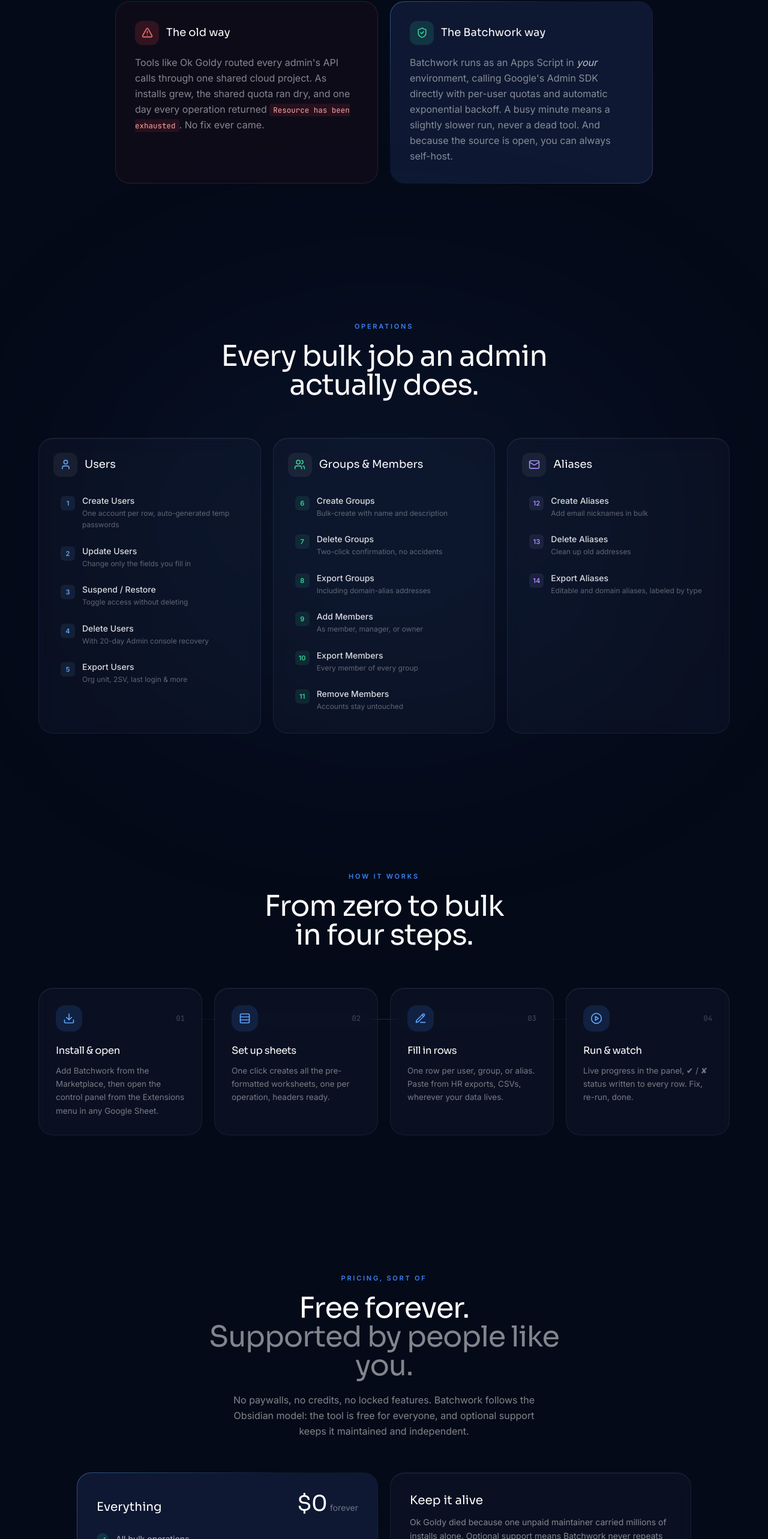
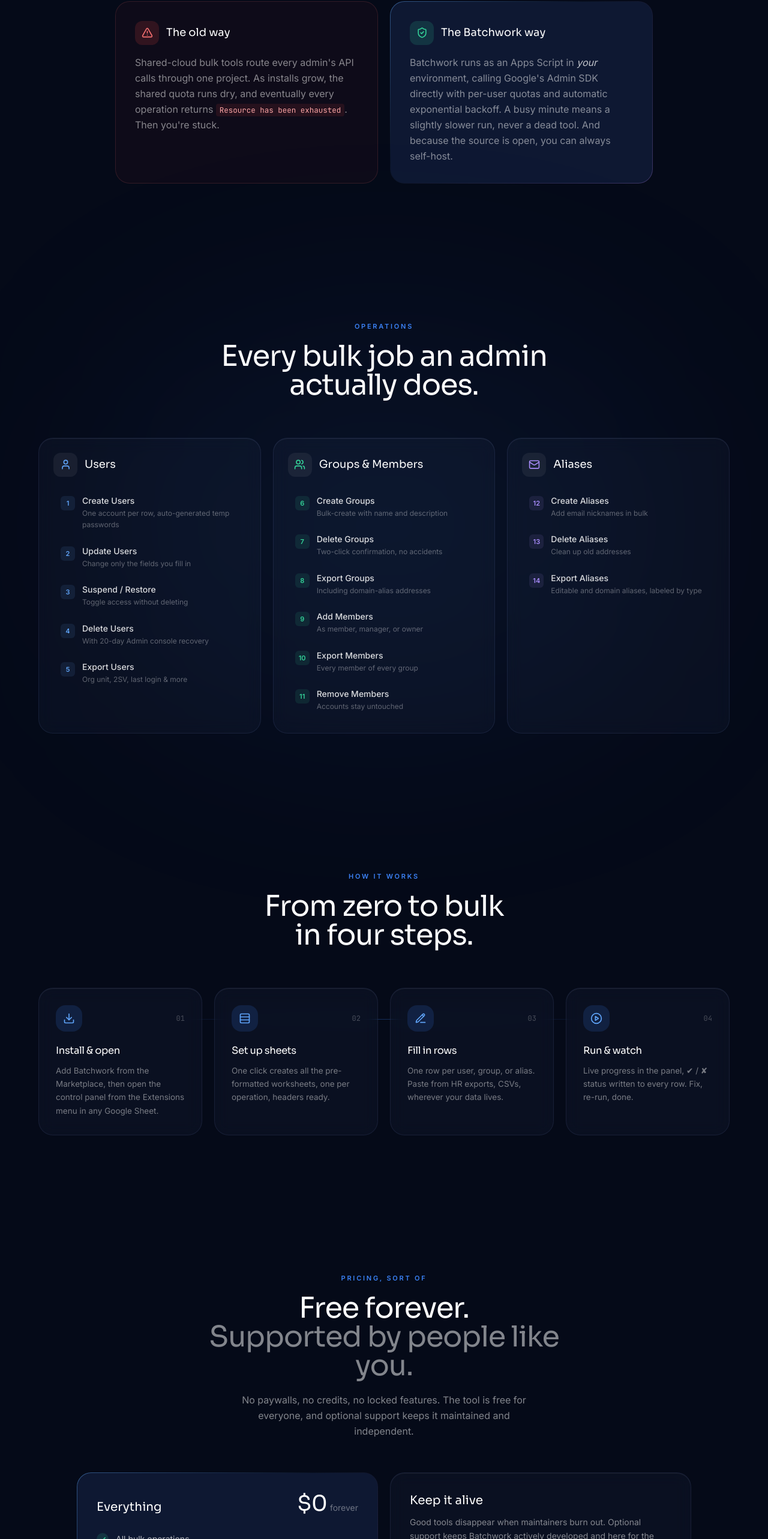
Before and after one commit to Batchwork/Batchwork-for-Google-Workspace, a React (Vite) app in the folder website/: page / in a window 1280 px wide. Shown: the part 1280-3846 px from the top of the page at 60% size. Built offline with nearby package versions, Linux system fonts and the light colour scheme; the HTML template or start-up script is replaced by a standard one.

Commit message:
Remove Ok Goldy and Obsidian references from copy

```diff
--- a/website/src/components/FAQ.tsx
+++ b/website/src/components/FAQ.tsx
@@ -12,8 +12,8 @@
     a: "Nowhere. Batchwork runs entirely inside Google's infrastructure between your spreadsheet and Google's own Admin API. There are no third-party servers, no analytics, and no data collection. Your directory data never leaves your Google tenant.",
   },
   {
-    q: "Will it hit API rate limits like Ok Goldy did?",
-    a: "No, that failure mode is designed out. Every API call retries with exponential backoff and jitter, Admin SDK quotas are enforced per-user (so one admin can't starve another), and heavy users can self-host the open source in their own cloud project with their own quota.",
+    q: "Will it hit API rate limits?",
+    a: "Unlikely. Every API call retries with exponential backoff and jitter, Admin SDK quotas are enforced per-user (so one admin can't starve another), and heavy users can self-host the open source in their own cloud project with their own quota.",
   },
   {
     q: "What happens if a batch fails halfway?",
@@ -21,7 +21,7 @@
   },
   {
     q: "Is it really free? What's the catch?",
-    a: "Really free, no catch. All operations, unlimited rows, forever. Batchwork is user-supported like Obsidian: optional supporter contributions and honor-system commercial licenses fund maintenance. Paywalling admin tooling is how tools end up abandoned.",
+    a: "Really free, no catch. All operations, unlimited rows, forever. Optional supporter contributions and honor-system commercial licenses fund maintenance. No features are ever paywalled.",
   },
   {
     q: "Can MSPs use it across client tenants?",
--- a/website/src/components/Story.tsx
+++ b/website/src/components/Story.tsx
@@ -37,13 +37,13 @@
               <h3 className="font-heading text-lg font-600">The old way</h3>
             </div>
             <p className="mt-4 leading-relaxed text-white/50">
-              Tools like Ok Goldy routed every admin's API calls through one shared cloud
-              project. As installs grew, the shared quota ran dry, and one day every
-              operation returned{" "}
+              Shared-cloud bulk tools route every admin's API calls through one project.
+              As installs grow, the shared quota runs dry, and eventually every
+              operation returns{" "}
               <code className="rounded bg-red-500/10 px-1.5 py-0.5 font-mono text-[12.5px] text-red-300">
                 Resource has been exhausted
               </code>
-              . No fix ever came.
+              . Then you're stuck.
             </p>
           </motion.div>
 
--- a/website/src/components/Support.tsx
+++ b/website/src/components/Support.tsx
@@ -30,9 +30,8 @@
             <span className="text-white/50">Supported by people like you.</span>
           </h2>
           <p className="mx-auto mt-5 max-w-lg leading-relaxed text-white/50">
-            No paywalls, no credits, no locked features. Batchwork follows the Obsidian model:
-            the tool is free for everyone, and optional support keeps it maintained and
-            independent.
+            No paywalls, no credits, no locked features. The tool is free for everyone,
+            and optional support keeps it maintained and independent.
           </p>
         </motion.div>
 
@@ -78,8 +77,8 @@
           >
             <h3 className="font-heading text-xl font-700">Keep it alive</h3>
             <p className="mt-3 text-[14px] leading-relaxed text-white/50">
-              Ok Goldy died because one unpaid maintainer carried millions of installs alone.
-              Optional support means Batchwork never repeats that story.
+              Good tools disappear when maintainers burn out. Optional support keeps
+              Batchwork actively developed and here for the long run.
             </p>
             <div className="mt-7 space-y-3.5">
               <a
```
